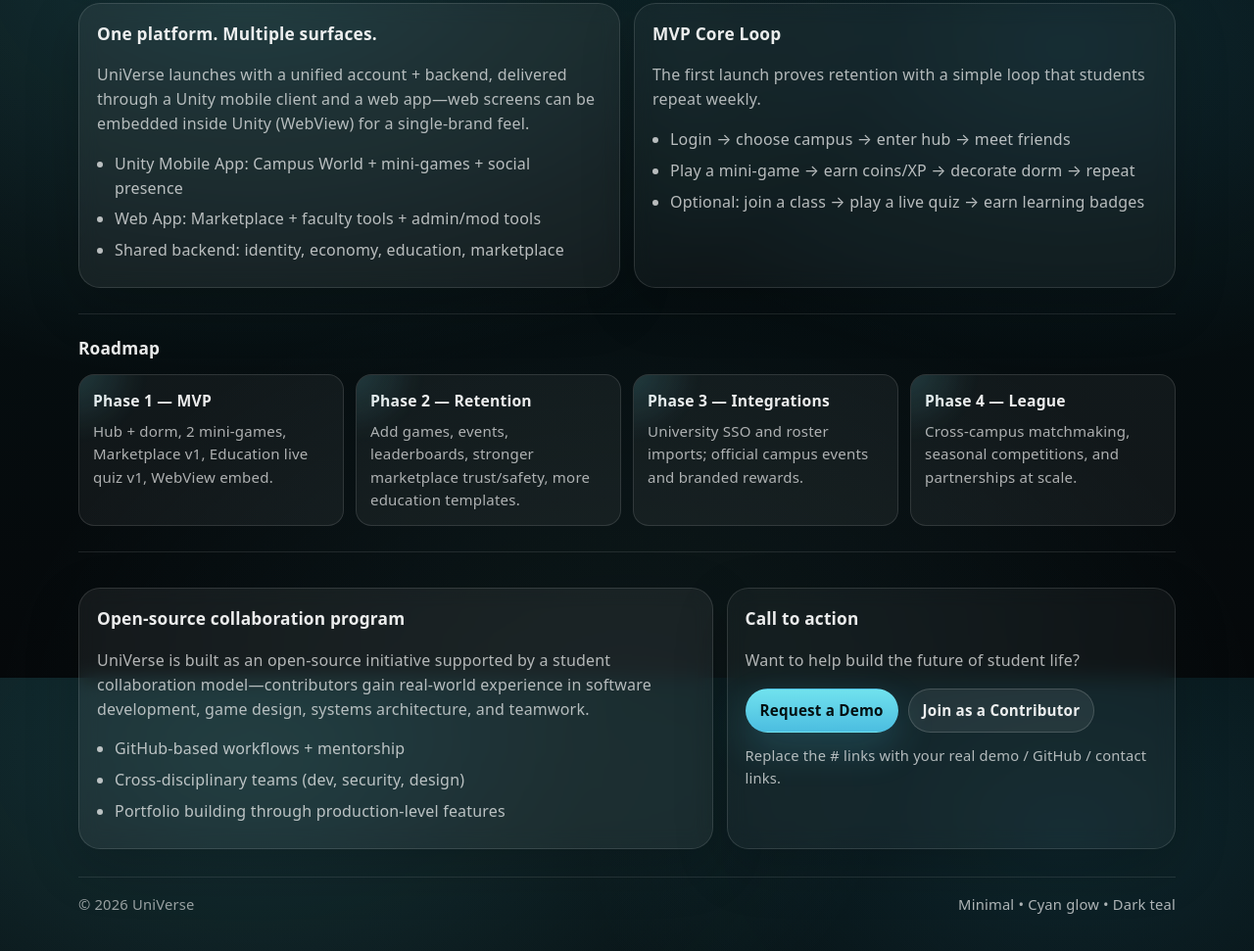
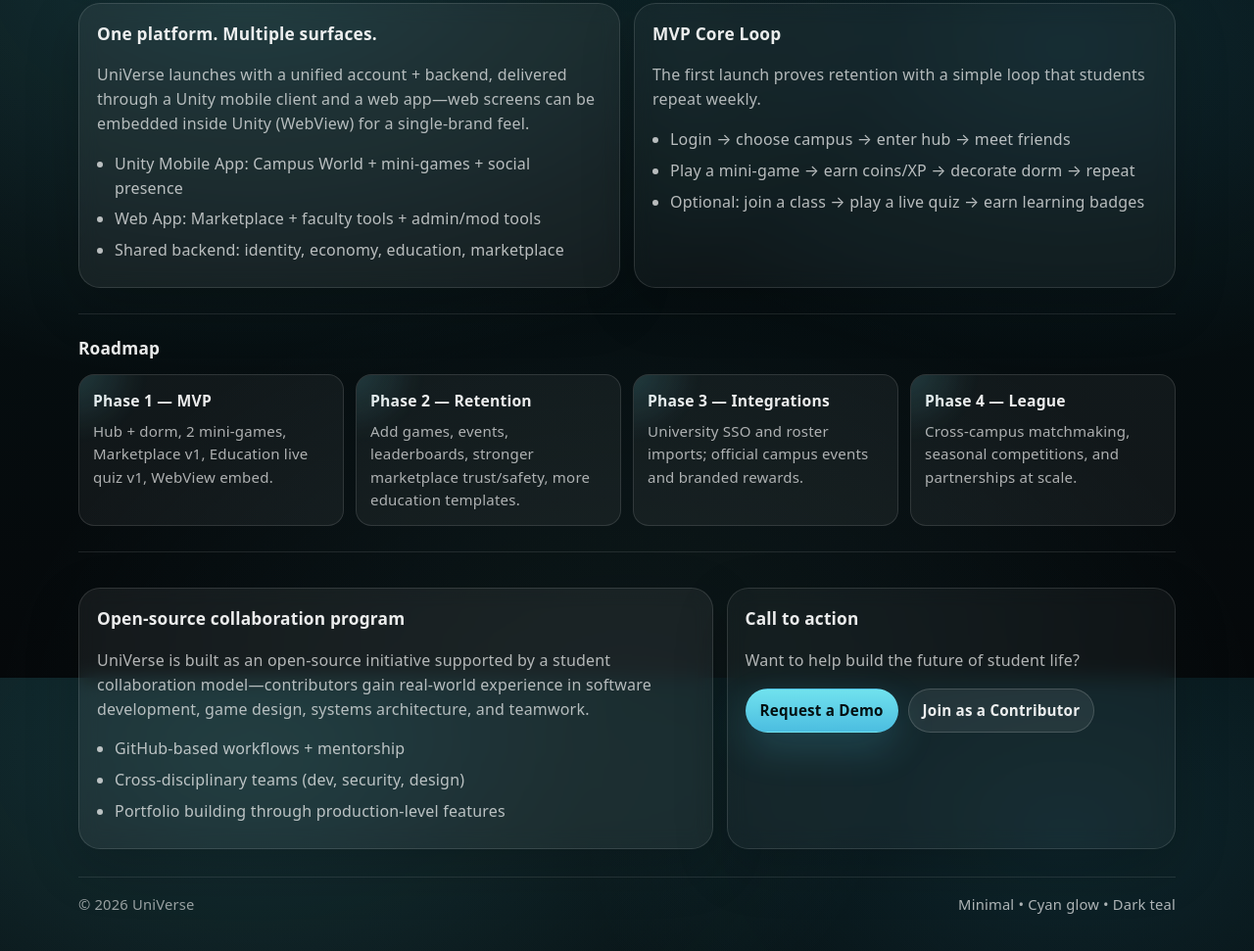
Before and after one commit to cevallose/portofolio, a plain HTML site: page universe.html in a window 1280 px wide. Shown: the part 1708-2679 px from the top of the page at 98% size. Drawn offline with Linux system fonts and the light colour scheme.

Commit message:
Remove placeholder text in universe.html
Removed placeholder text for demo and contact links.

```diff
--- a/universe.html
+++ b/universe.html
@@ -626,7 +626,7 @@
             <a class="btn" href="#">Join as a Contributor</a>
           </div>
           <p class="muted" style="margin-top:12px; font-size:.92rem;">
-            Replace the # links with your real demo / GitHub / contact links.
+
           </p>
         </div>
       </div>
```
